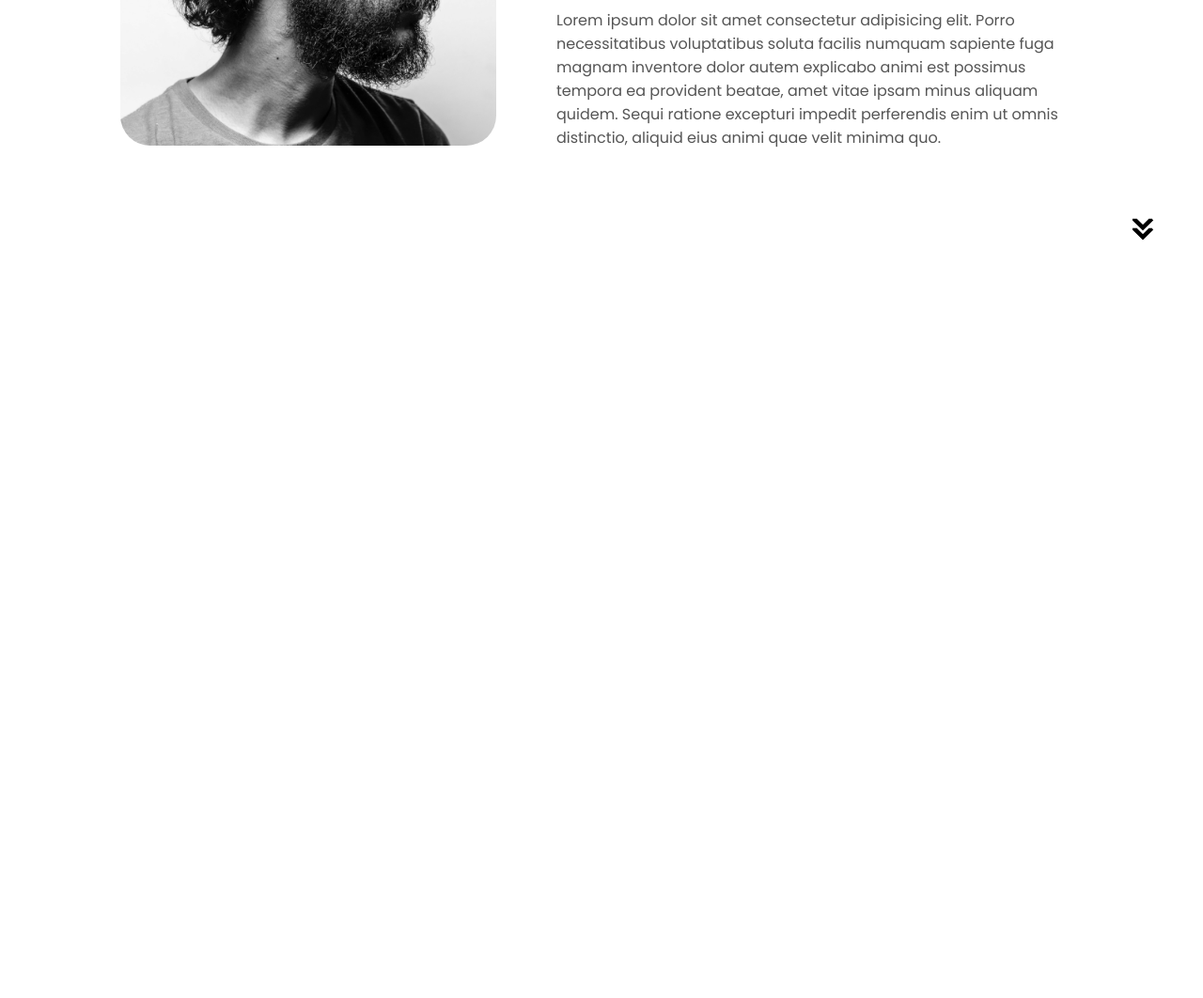
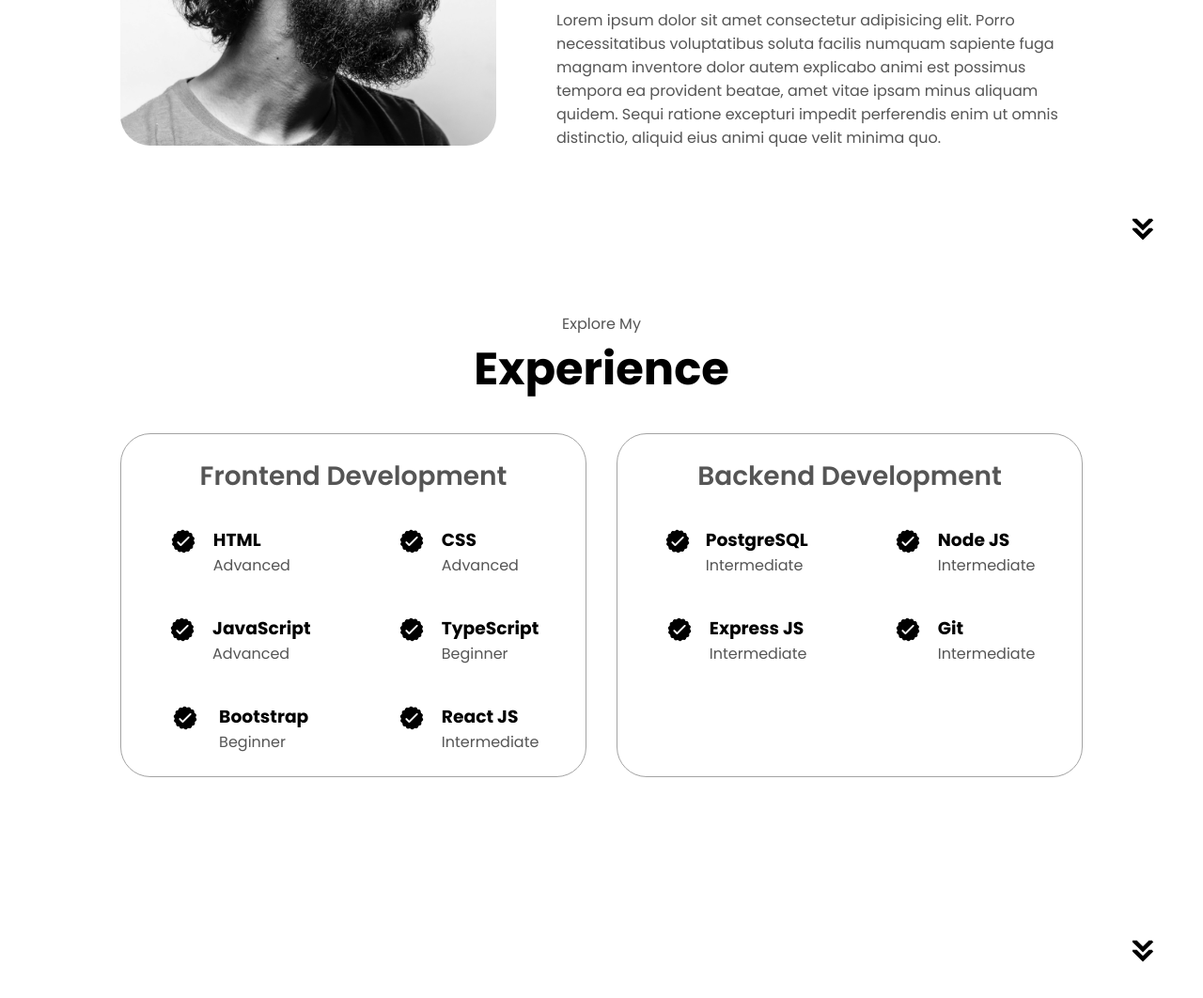
Before and after one commit to PaulEmmanuel8888/My-Portfolio, a plain HTML site: page index.html in a window 1280 px wide. Shown: the part 1244-2306 px from the top of the page at 94% size. Before the commit the page ends 1544 px from the top, so only its background shows below. Drawn offline with Linux system fonts and the light colour scheme.

Commit message:
Create experience section

```diff
--- a/index.html
+++ b/index.html
@@ -135,6 +135,143 @@
         onclick="location.href='./#experience'"
       />
     </section>
+    <section id="experience">
+      <p class="section__text__p1">Explore My</p>
+      <h1 class="title">Experience</h1>
+      <div class="experience-details-container">
+        <div class="about-containers">
+          <div class="details-container">
+            <h2 class="experience-sub-title">Frontend Development</h2>
+            <div class="article-container">
+              <article>
+                <img
+                  src="./assets/checkmark.png"
+                  alt="Experience icon"
+                  class="icon"
+                />
+                <div>
+                  <h3>HTML</h3>
+                  <p>Advanced<span class="whitespace">Nu</span></p>
+                </div>
+              </article>
+              <article>
+                <img
+                  src="./assets/checkmark.png"
+                  alt="Experience icon"
+                  class="icon"
+                />
+                <div>
+                  <h3>CSS</h3>
+                  <p>Advanced<span class="whitespace">Nu</span></p>
+                </div>
+              </article>
+              <article>
+                <img
+                  src="./assets/checkmark.png"
+                  alt="Experience icon"
+                  class="icon"
+                />
+                <div>
+                  <h3>JavaScript</h3>
+                  <p>Advanced</p>
+                </div>
+              </article>
+              <article>
+                <img
+                  src="./assets/checkmark.png"
+                  alt="Experience icon"
+                  class="icon"
+                />
+                <div>
+                  <h3>TypeScript</h3>
+                  <p>Beginner</p>
+                </div>
+              </article>
+              <article>
+                <img
+                  src="./assets/checkmark.png"
+                  alt="Experience icon"
+                  class="icon"
+                />
+                <div>
+                  <h3>Bootstrap</h3>
+                  <p>Beginner</p>
+                </div>
+              </article>
+              <article>
+                <img
+                  src="./assets/checkmark.png"
+                  alt="Experience icon"
+                  class="icon"
+                />
+                <div>
+                  <h3>React JS</h3>
+                  <p>Intermediate</p>
+                </div>
+              </article>
+            </div>
+          </div>
+          <div class="details-container">
+            <h2 class="experience-sub-title">Backend Development</h2>
+            <div class="article-container">
+              <article>
+                <img
+                  src="./assets/checkmark.png"
+                  alt="Experience icon"
+                  class="icon"
+                />
+                <div>
+                  <h3>PostgreSQL</h3>
+                  <p>Intermediate</p>
+                </div>
+              </article>
+              <article>
+                <img
+                  src="./assets/checkmark.png"
+                  alt="Experience icon"
+                  class="icon"
+                />
+                <div>
+                  <h3>Node JS</h3>
+                  <p>Intermediate</p>
+                </div>
+              </article>
+
+              <article>
+                <img
+                  src="./assets/checkmark.png"
+                  alt="Experience icon"
+                  class="icon"
+                />
+                <div>
+                  <h3>Express JS</h3>
+                  <p>Intermediate</p>
+                </div>
+              </article>
+
+              <article>
+                <img
+                  src="./assets/checkmark.png"
+                  alt="Experience icon"
+                  class="icon"
+                />
+                <div>
+                  <h3>Git</h3>
+                  <p>Intermediate</p>
+                </div>
+              </article>
+            </div>
+          </div>
+        </div>
+      </div>
+      <img
+        src="./assets/arrow.png"
+        alt="Arror icon"
+        srcset=""
+        class="icon arrow"
+        onclick="location.href='./#projects'"
+      />
+    </section>
     <script src="script.js"></script>
   </body>
 </html>
--- a/style.css
+++ b/style.css
@@ -260,3 +260,38 @@ section {
   width: 400px;
   margin: auto 0;
 }
+.whitespace {
+  visibility: hidden;
+}
+/* Experience Section */
+#experience {
+  position: relative;
+}
+.experience-sub-title {
+  color: rgb(85, 85, 85);
+  font-weight: 600;
+  font-size: 1.75rem;
+  margin-bottom: 2rem;
+}
+.experience-details-container {
+  display: flex;
+  justify-content: center;
+  flex-direction: column;
+}
+.article-container {
+  display: flex;
+  text-align: initial;
+  flex-wrap: wrap;
+  flex-direction: row;
+  gap: 2.5rem;
+  justify-content: space-around;
+}
+article {
+  display: flex;
+  width: 10rem;
+  justify-content: space-around;
+  gap: 0.5rem;
+}
+article .icon {
+  cursor: default;
+}
```
